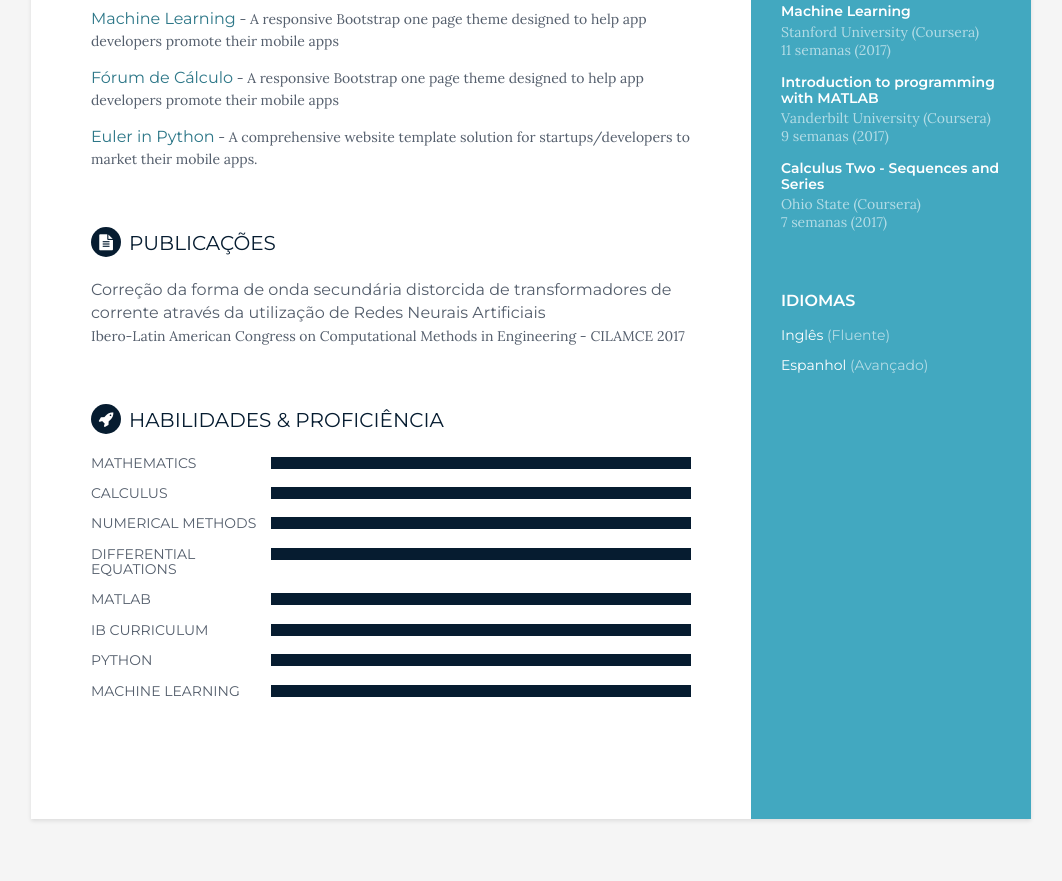
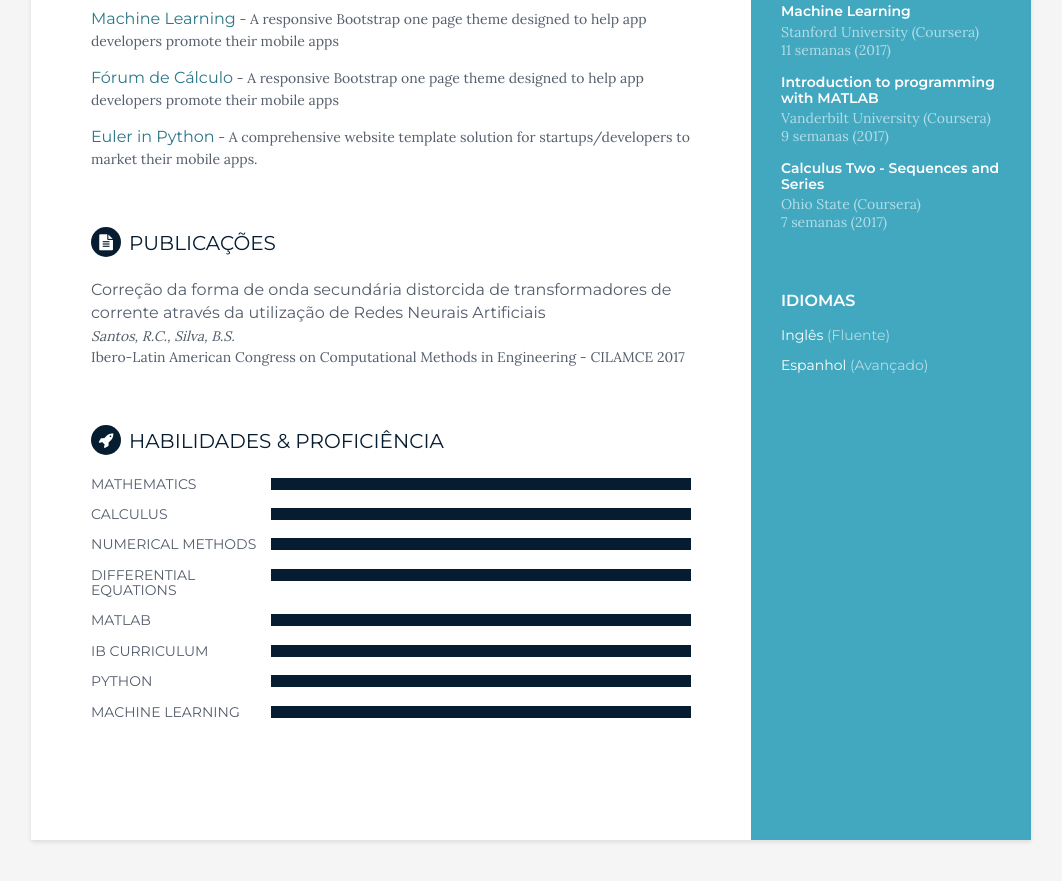
Before and after one commit to bru1987/bru1987.github.io, a Jekyll site: the page built from cv.html, in a window 1280 px wide and 900 px high, scrolled down 1125 px. Shown: the top 881 px of the window, without its empty margins (109-1171 px from the left). Built offline with Jekyll 4.4.1, drawn with Linux system fonts in a browser that asks for light colours.

Commit message:
Update publications.yml

```diff
--- a/_data/publications.yml
+++ b/_data/publications.yml
@@ -1,5 +1,5 @@
 publications:
   - paper:
     title: "Correção da forma de onda secundária distorcida de transformadores de corrente através da utilização de Redes Neurais Artificiais"
-    authors:
+    authors: Santos, R.C., Silva, B.S.
     conference: "Ibero-Latin American Congress on Computational Methods in Engineering - CILAMCE 2017"
```
